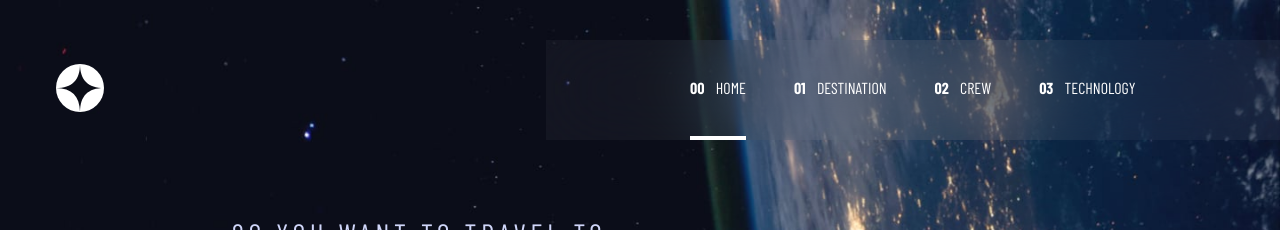
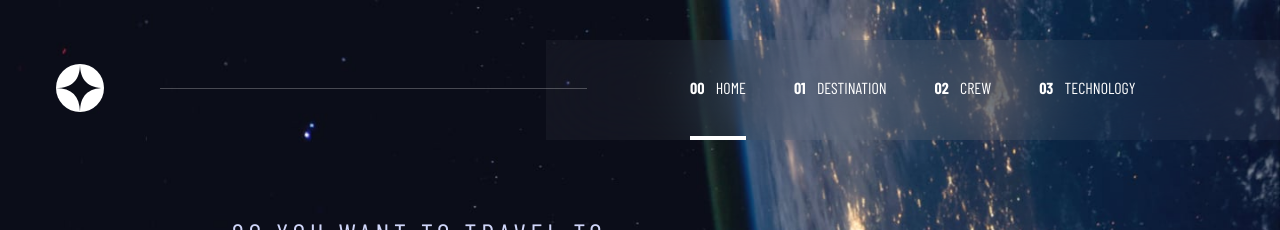
Before and after one commit to guilhermemotta/space-tourism-fm-challenge, a React (Vite) app: page / in a window 1280 px wide. Shown: the top 230 px of the page. Built offline with nearby package versions, Linux system fonts and the light colour scheme; a web font is replaced by a local one.

Commit message:
feature(navbar): Adição do traço à esquerda da barra de navegação

```diff
--- a/src/components/navbar.tsx
+++ b/src/components/navbar.tsx
@@ -1,9 +1,10 @@
 import { Link, useLocation } from "react-router-dom";
+
+import NavButton from "./navbutton";
 
 import logo from "../assets/shared/logo.svg";
 import iconHamburger from "../assets/shared/icon-hamburger.svg";
 import iconClose from "../assets/shared/icon-close.svg";
-import NavButton from "./navbutton";
 
 const pages = [
   { index: "00", route: "home" },
@@ -16,10 +17,12 @@ function Navbar() {
   const location = useLocation();
 
   return (
-    <header className="z-50 flex w-full flex-row justify-between ps-6 md:mb-10 md:ps-9 lg:pt-[40px] xl:ps-14">
+    <header className="z-50 flex w-full flex-row justify-between ps-6 md:pb-10 md:ps-9 lg:pt-[40px] xl:ps-14">
       <Link to="/" className="py-6">
         <img className="h-[40px] w-[40px] md:h-[48px] md:w-[48px]" src={logo} />
       </Link>
+      {/* width: 30rem */}
+      <hr className="absolute left-[10rem] z-[51] my-8 hidden w-4/12 border-t-[1px] border-white border-opacity-25 text-start md:mb-6 md:mt-12 xl:block" />
 
       <div className="md:w-[60%]">
         {/* <div className="md:min-w-[450px]"> */}
@@ -28,6 +31,7 @@ function Navbar() {
           id="drawer-toggle"
           className="peer fixed h-0 w-0 appearance-none opacity-0"
         />
+
         <label
           htmlFor="drawer-toggle"
           className="inline-flex appearance-none px-6 py-8 md:hidden"
```
